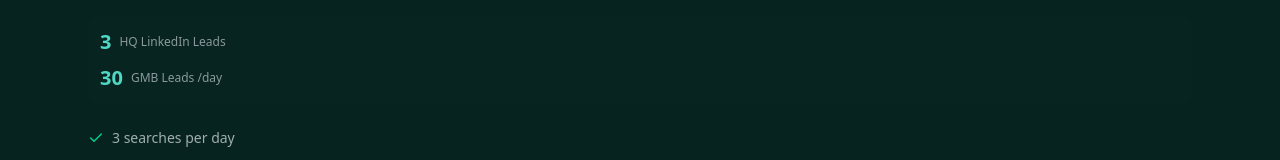
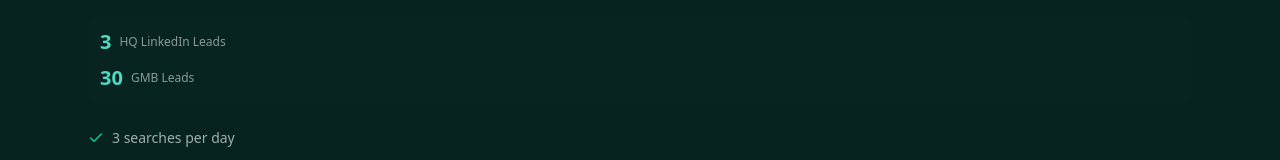
Before and after one commit to pratikkshirsagar832-ctrl/Lead-forge-Ai, a Next.js app in the folder frontend/: page /pricing in a window 1280 px wide. Shown: the part 368-528 px from the top of the page. Built offline with nearby package versions, Linux system fonts and the light colour scheme; no server answers.

Commit message:
Remove /day from pricing page GMB leads label

```diff
--- a/frontend/src/app/pricing/page.tsx
+++ b/frontend/src/app/pricing/page.tsx
@@ -132,7 +132,7 @@
                     </div>
                     <div className="flex items-center gap-2">
                       <span className="text-xl font-bold text-steel">{plan.gmbLeads}</span>
-                      <span className="text-xs text-ice/60">GMB Leads /day</span>
+                      <span className="text-xs text-ice/60">GMB Leads</span>
                     </div>
                   </div>
 
```
